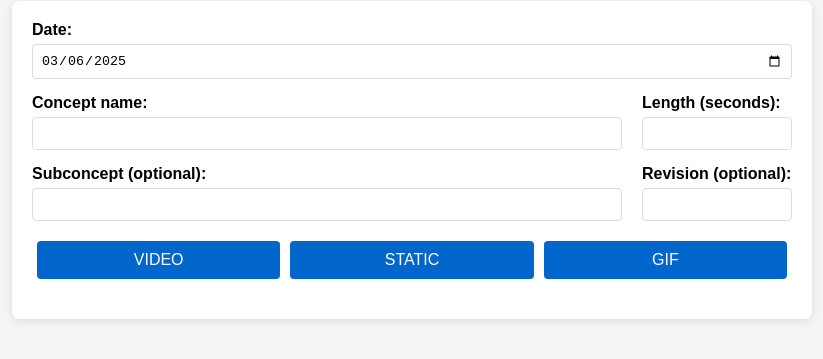
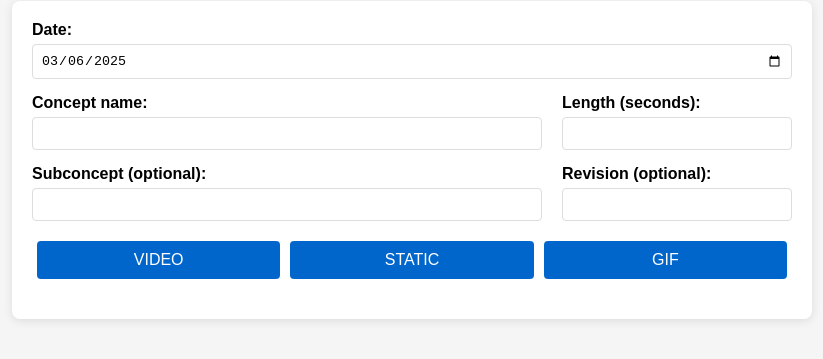
Before and after one commit to thalesmonteiro-art/web-renamer, a plain HTML site: page index.html in a window 1280 px wide. Shown: the part 99-458 px from the top of the page, without its empty margins (228-1051 px from the left). Drawn offline with Linux system fonts and the light colour scheme.

Commit message:
Update index.html

```diff
--- a/index.html
+++ b/index.html
@@ -34,8 +34,8 @@
             flex: 1;
         }
         .form-col.narrow {
-            width: 150px;
-            flex: 0 0 150px;
+            width: 230px;
+            flex: 0 0 230px;
         }
         .form-col.wide {
             flex: 1;
```
